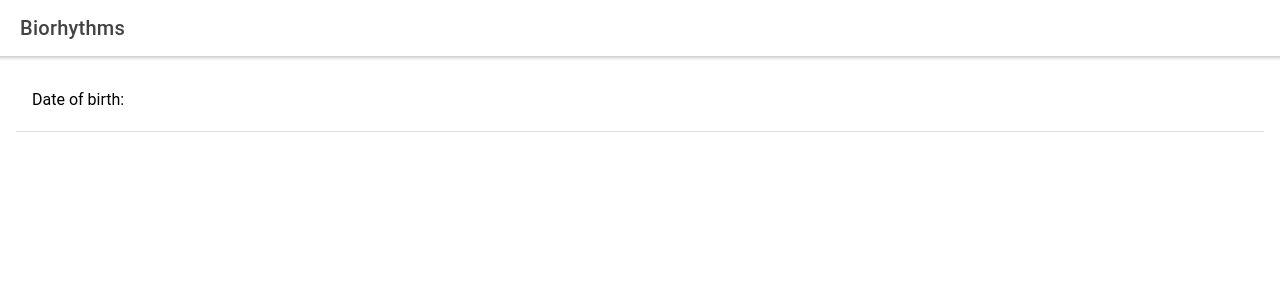
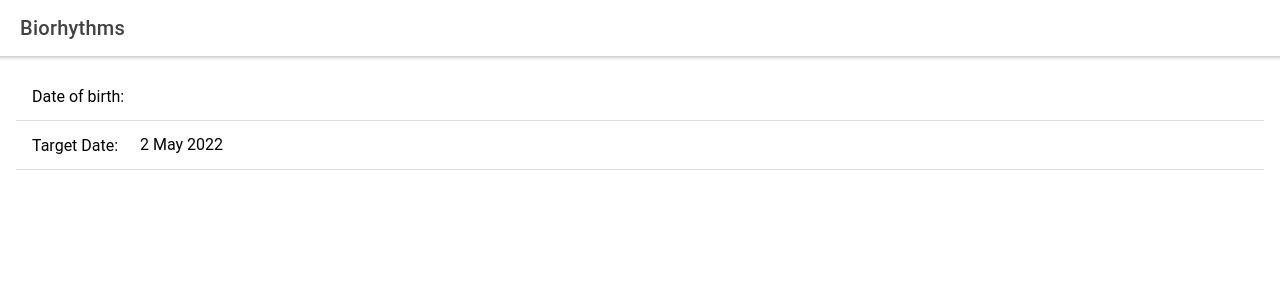
Before and after one commit to kronosGR/Ionic-React.js-biorhythm-calculator, a React (Create React App) app: page / in a window 1280 px wide. Shown: the top 300 px of the page. Built offline with nearby package versions, Linux system fonts and the light colour scheme.

Commit message:
added target date

```diff
--- a/src/App.js
+++ b/src/App.js
@@ -13,7 +13,7 @@
 
 function App() {
   const [birthDate, setBirthDate] = useState();
-  const targetDate = new Date().toISOString();
+  const [targetDate, setTargetDate] = useState(new Date().toISOString());
 
   return (
     <IonApp>
@@ -25,10 +25,19 @@
       <IonContent className='ion-padding'>
         {birthDate && <BiorhythmCard birthDate={birthDate} targetDate={targetDate} />}
         <IonItem>
-          <IonLabel position='floating'>Date of birth:</IonLabel>
+          <IonLabel position='fixed'>Date of birth:</IonLabel>
           <IonDatetime
+            value={birthDate}
             displayFormat='D MMM YYYY'
             onIonChange={(event) => setBirthDate(event.detail.value)}
+          />
+        </IonItem>
+        <IonItem>
+          <IonLabel position='fixed'>Target Date:</IonLabel>
+          <IonDatetime
+            value={targetDate}
+            displayFormat='D MMM YYYY'
+            onIonChange={(event) => setTargetDate(event.detail.value)}
           />
         </IonItem>
       </IonContent>
```
